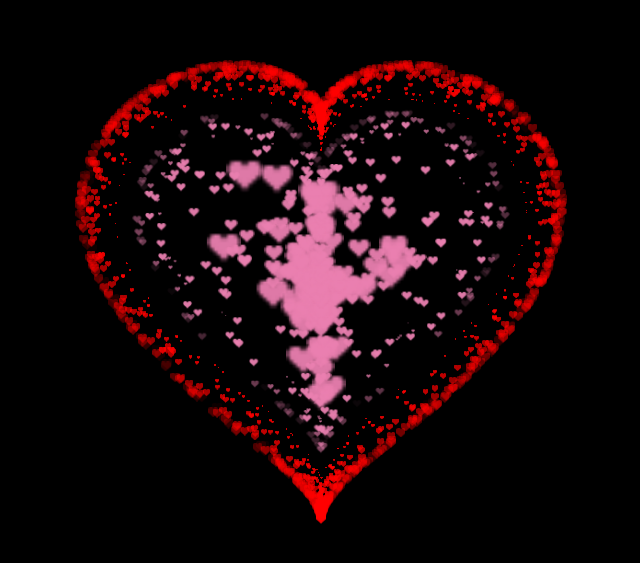
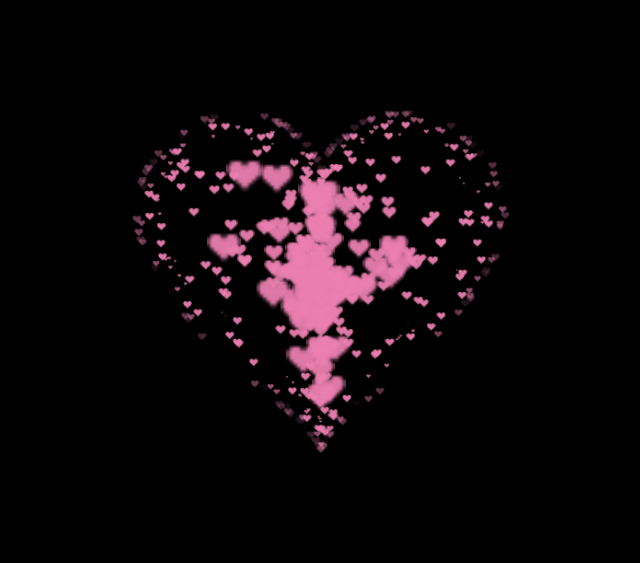
Before and after one commit to Bangsaint05/heart, a plain HTML site: page index.html in a window 1280 px wide. Shown: the part 119-682 px from the top of the page, without its empty margins (319-959 px from the left). Drawn offline with Linux system fonts and the light colour scheme; animation ran at ten frames a second.

Commit message:
Update index.html

```diff
--- a/index.html
+++ b/index.html
@@ -659,7 +659,7 @@
         }
         context.closePath();
         // create the fill
-        context.fillStyle = 'red';
+        context.fillStyle = 'F0FF42';
         context.fill();
         // create the image
         var image = new Image();
```
